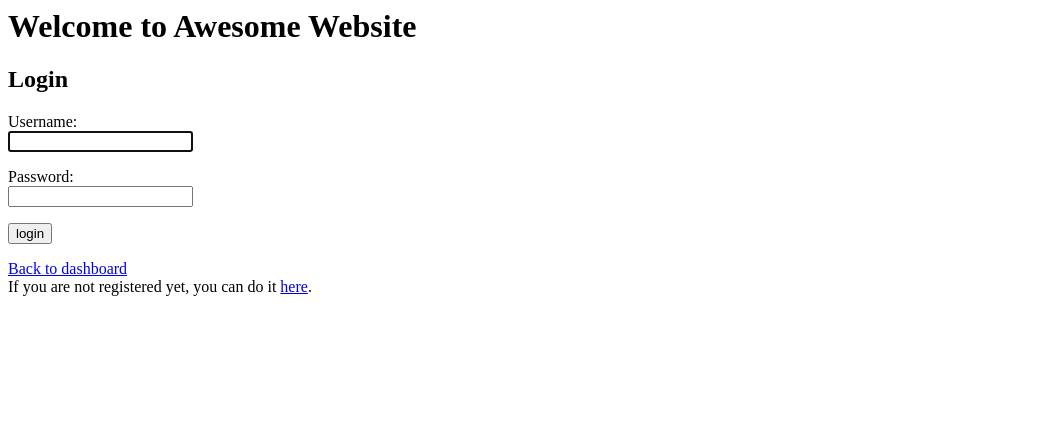
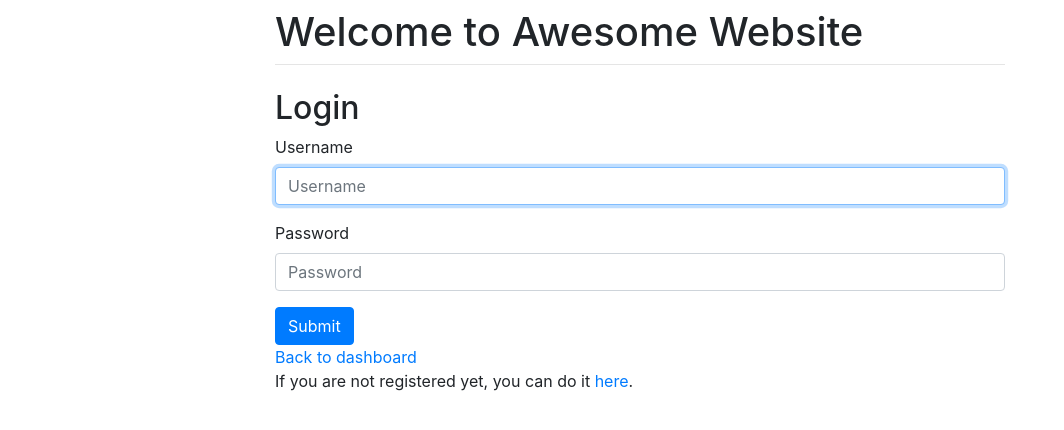
Before and after one commit to wild-boomerang/signinup-site, a Django app: page /accounts/login/ in a window 1280 px wide. Shown: the top 430 px of the page, without its empty margins (0-1064 px from the left). Run offline with Django 3.2, Linux system fonts and the light colour scheme; some libraries are stand-ins or nearby versions.

Commit message:
Add some bootstrap to login and reg pages

```diff
--- a/signupinsite/settings.py
+++ b/signupinsite/settings.py
@@ -52,6 +52,7 @@ INSTALLED_APPS = [
     'django.contrib.messages',
     'django.contrib.staticfiles',
     'moderation',
+    'bootstrap4',
 ]
 
 MIDDLEWARE = [
--- a/templates/base.html
+++ b/templates/base.html
@@ -1,24 +1,40 @@
-{#<!DOCTYPE html>#}
-{#<html lang="en">#}
-{#<head>#}
-{#    <meta charset="UTF-8">#}
-{#    <title>Title</title>#}
-{#</head>#}
-{#<body>#}
+<!DOCTYPE html>
+<html lang="en">
+<head>
+    <meta charset="UTF-8">
+    <title>Title</title>
+    {% load bootstrap4 %}
+    <script src="{% bootstrap_jquery_url %}"></script>
+    {% bootstrap_javascript %}
+    {% bootstrap_css %}
+</head>
+<body>
+{#    <div style="text-align: center;">#}
+{#        <div class="container">#}
+{#            <h1>Welcome to Awesome Website</h1>#}
 {##}
-{#</body>#}
-{#</html>#}
+{#            {% block content %}#}
+{#            {% endblock %}#}
+{#        </div>#}
+{#    </div>#}
+    <div class="container">
+      <div class="row justify-content-center">
+        <div class="col-8">
+          <h1 class="mt-2">Welcome to Awesome Website</h1>
+          <hr class="mt-0 mb-4">
+          {% block content %}
+          {% endblock %}
+        </div>
+      </div>
+    </div>
+</body>
+</html>
 
-<style>
-    label, input {
-        display: block;
-    }
-    span.helptext {
-        display: none;
-    }
-</style>
-
-<h1>Welcome to Awesome Website</h1>
-
-{% block content %}
-{% endblock %}
+{#<style>#}
+{#    label, input {#}
+{#        display: block;#}
+{#    }#}
+{#    span.helptext {#}
+{#        display: none;#}
+{#    }#}
+{#</style>#}
--- a/templates/registration/login.html
+++ b/templates/registration/login.html
@@ -1,12 +1,17 @@
 {% extends 'base.html' %}
+{% load bootstrap4 %}
 
 {% block content %}
     <h2>Login</h2>
 
-    <form method="post">
+    <form method="post" class="form">
         {% csrf_token %}
-        {{ form.as_p }}
-        <input type="submit" value="login">
+{#        {{ form.as_p }}#}
+        {% bootstrap_form form %}
+        {% buttons %}
+            <button type="submit" class="btn btn-primary">Submit</button>
+        {% endbuttons %}
+{#        <input type="submit" value="login">#}
     </form>
 
     <a href="{% url "dashboard" %}">Back to dashboard</a>
```
Also changed, not shown: templates/registration/register.html (+8 -3 lines).
